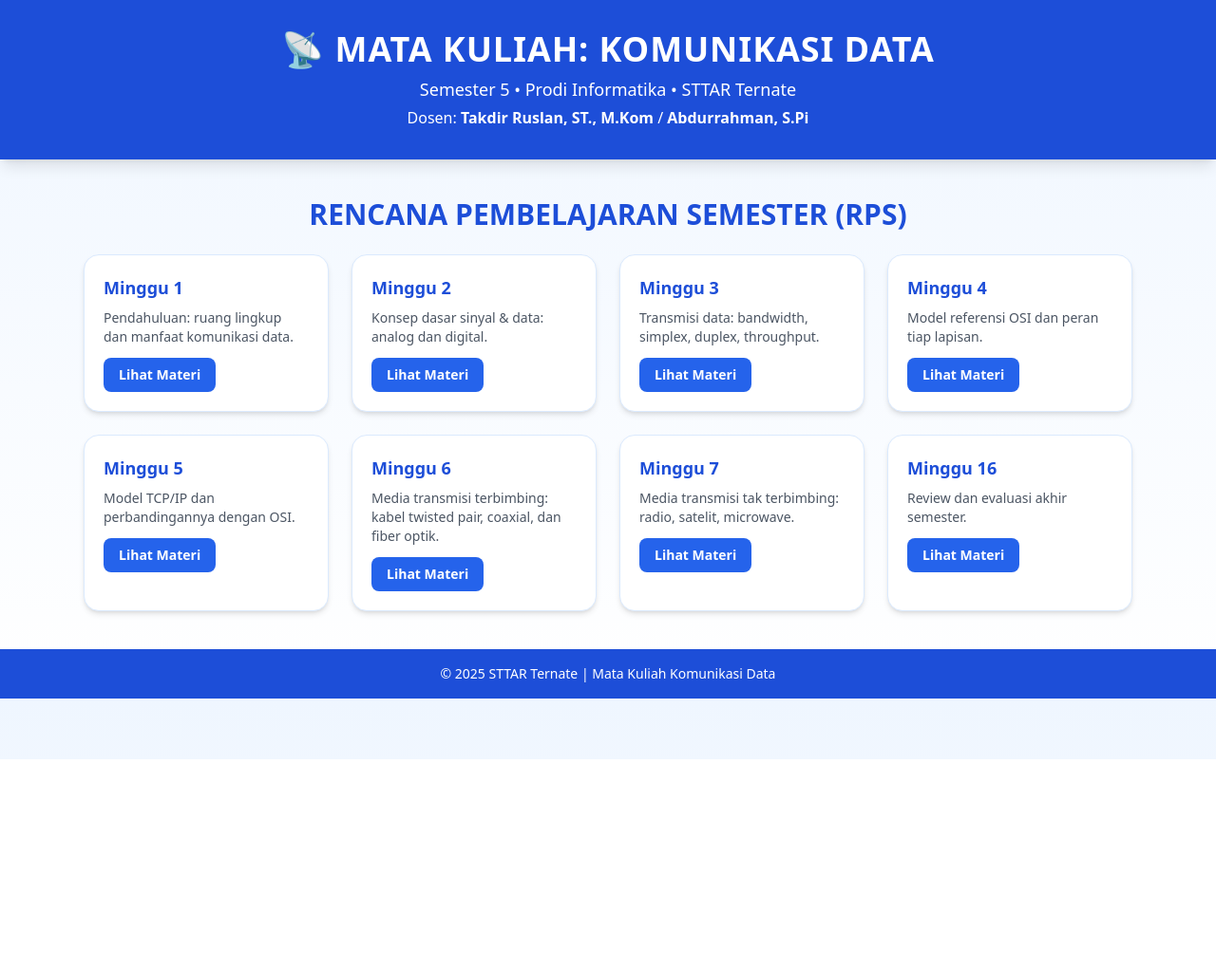
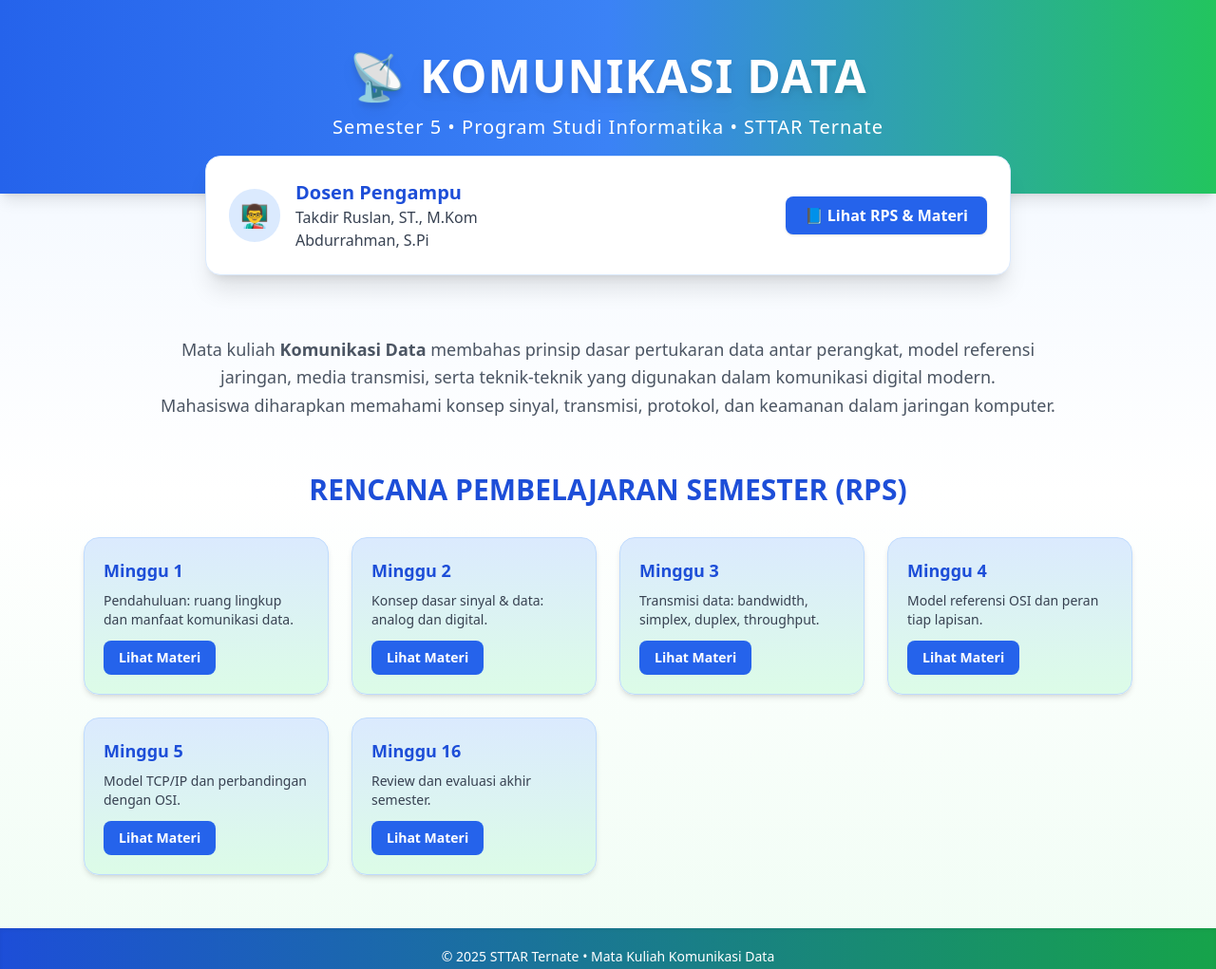
Before and after one commit to komdatSTTAR/komdat, a plain HTML site: page index.html in a window 1280 px wide. Shown: the top 1021 px of the page at 95% size. Before the commit the page ends 800 px from the top, so only its background shows below. Drawn offline with nearby package versions, Linux system fonts and the light colour scheme.

Commit message:
Update index.html

```diff
--- a/index.html
+++ b/index.html
@@ -7,105 +7,97 @@
   <script src="https://cdn.tailwindcss.com"></script>
 </head>
 
-<body class="bg-gradient-to-b from-blue-50 to-white text-gray-800 font-sans">
+<body class="bg-gradient-to-b from-blue-50 via-white to-green-50 text-gray-800 font-sans">
 
-  <!-- HEADER -->
-  <header class="bg-blue-700 text-white shadow-lg">
-    <div class="max-w-6xl mx-auto text-center py-8 px-4">
-      <h1 class="text-3xl md:text-4xl font-bold uppercase tracking-wide">📡 Mata Kuliah: Komunikasi Data</h1>
-      <p class="text-lg mt-2">Semester 5 • Prodi Informatika • STTAR Ternate</p>
-      <p class="mt-1 text-sm md:text-base">
-        Dosen: <span class="font-semibold">Takdir Ruslan, ST., M.Kom</span> /
-        <span class="font-semibold">Abdurrahman, S.Pi</span>
+  <!-- HERO / JUDUL MATA KULIAH -->
+  <section class="bg-gradient-to-r from-blue-600 via-blue-500 to-green-500 text-white shadow-lg py-14">
+    <div class="max-w-6xl mx-auto text-center px-4">
+      <h1 class="text-4xl md:text-5xl font-extrabold uppercase tracking-wide drop-shadow-lg">
+        📡 KOMUNIKASI DATA
+      </h1>
+      <p class="text-lg md:text-xl mt-4 font-light tracking-wider">
+        Semester 5 • Program Studi Informatika • STTAR Ternate
       </p>
     </div>
-  </header>
+  </section>
 
-  <!-- RPS DAN LINK MATERI -->
-  <section class="max-w-6xl mx-auto my-10 px-6">
-    <h2 class="text-2xl md:text-3xl font-bold text-blue-700 text-center mb-6 uppercase">
-      Rencana Pembelajaran Semester (RPS)
-    </h2>
+  <!-- KARTU DOSEN -->
+  <section class="max-w-4xl mx-auto px-6 -mt-10 relative z-10">
+    <div class="bg-white rounded-2xl shadow-xl border border-blue-100 p-6 md:flex items-center justify-between">
+      <div class="flex items-center space-x-4">
+        <div class="bg-blue-100 text-blue-700 p-3 rounded-full text-2xl">👨‍🏫</div>
+        <div>
+          <h3 class="text-xl font-bold text-blue-700">Dosen Pengampu</h3>
+          <p class="text-gray-700">Takdir Ruslan, ST., M.Kom</p>
+          <p class="text-gray-700">Abdurrahman, S.Pi</p>
+        </div>
+      </div>
+      <a href="#rps" class="mt-4 md:mt-0 inline-block bg-blue-600 hover:bg-green-600 text-white font-semibold px-5 py-2 rounded-lg shadow">
+        📘 Lihat RPS & Materi
+      </a>
+    </div>
+  </section>
+
+  <!-- DESKRIPSI SINGKAT -->
+  <section class="max-w-5xl mx-auto mt-16 px-6 text-center">
+    <p class="text-lg text-gray-600 leading-relaxed">
+      Mata kuliah <strong>Komunikasi Data</strong> membahas prinsip dasar pertukaran data antar perangkat, model referensi jaringan, media transmisi, serta teknik-teknik yang digunakan dalam komunikasi digital modern.
+      <br class="hidden sm:block">Mahasiswa diharapkan memahami konsep sinyal, transmisi, protokol, dan keamanan dalam jaringan komputer.
+    </p>
+  </section>
+
+  <!-- RPS DAN MATERI -->
+  <section id="rps" class="max-w-6xl mx-auto my-14 px-6">
+    <h2 class="text-3xl font-bold text-blue-700 text-center mb-8 uppercase">Rencana Pembelajaran Semester (RPS)</h2>
 
     <div class="grid grid-cols-1 sm:grid-cols-2 md:grid-cols-3 lg:grid-cols-4 gap-6">
 
-      <!-- Contoh Minggu 1 -->
-      <div class="bg-white rounded-2xl shadow-md border border-blue-100 p-5 hover:shadow-lg transition">
+      <!-- Gunakan pola yang sama untuk semua minggu -->
+      <div class="bg-gradient-to-b from-blue-100 to-green-100 rounded-2xl shadow-md border border-blue-200 p-5 hover:shadow-xl transition">
         <h3 class="font-bold text-blue-700 text-lg">Minggu 1</h3>
-        <p class="text-sm text-gray-600 mt-2">
-          Pendahuluan: ruang lingkup dan manfaat komunikasi data.
-        </p>
-        <a href="minggu1.html" class="inline-block mt-3 bg-blue-600 hover:bg-blue-700 text-white text-sm font-semibold px-4 py-2 rounded-lg">Lihat Materi</a>
+        <p class="text-sm text-gray-700 mt-2">Pendahuluan: ruang lingkup dan manfaat komunikasi data.</p>
+        <a href="minggu1.html" class="inline-block mt-3 bg-blue-600 hover:bg-green-600 text-white text-sm font-semibold px-4 py-2 rounded-lg">Lihat Materi</a>
       </div>
 
-      <!-- Minggu 2 -->
-      <div class="bg-white rounded-2xl shadow-md border border-blue-100 p-5 hover:shadow-lg transition">
+      <div class="bg-gradient-to-b from-blue-100 to-green-100 rounded-2xl shadow-md border border-blue-200 p-5 hover:shadow-xl transition">
         <h3 class="font-bold text-blue-700 text-lg">Minggu 2</h3>
-        <p class="text-sm text-gray-600 mt-2">
-          Konsep dasar sinyal & data: analog dan digital.
-        </p>
-        <a href="minggu2.html" class="inline-block mt-3 bg-blue-600 hover:bg-blue-700 text-white text-sm font-semibold px-4 py-2 rounded-lg">Lihat Materi</a>
+        <p class="text-sm text-gray-700 mt-2">Konsep dasar sinyal & data: analog dan digital.</p>
+        <a href="minggu2.html" class="inline-block mt-3 bg-blue-600 hover:bg-green-600 text-white text-sm font-semibold px-4 py-2 rounded-lg">Lihat Materi</a>
       </div>
 
-      <!-- Minggu 3 -->
-      <div class="bg-white rounded-2xl shadow-md border border-blue-100 p-5 hover:shadow-lg transition">
+      <div class="bg-gradient-to-b from-blue-100 to-green-100 rounded-2xl shadow-md border border-blue-200 p-5 hover:shadow-xl transition">
         <h3 class="font-bold text-blue-700 text-lg">Minggu 3</h3>
-        <p class="text-sm text-gray-600 mt-2">
-          Transmisi data: bandwidth, simplex, duplex, throughput.
-        </p>
-        <a href="minggu3.html" class="inline-block mt-3 bg-blue-600 hover:bg-blue-700 text-white text-sm font-semibold px-4 py-2 rounded-lg">Lihat Materi</a>
+        <p class="text-sm text-gray-700 mt-2">Transmisi data: bandwidth, simplex, duplex, throughput.</p>
+        <a href="minggu3.html" class="inline-block mt-3 bg-blue-600 hover:bg-green-600 text-white text-sm font-semibold px-4 py-2 rounded-lg">Lihat Materi</a>
       </div>
 
-      <!-- Minggu 4 -->
-      <div class="bg-white rounded-2xl shadow-md border border-blue-100 p-5 hover:shadow-lg transition">
+      <div class="bg-gradient-to-b from-blue-100 to-green-100 rounded-2xl shadow-md border border-blue-200 p-5 hover:shadow-xl transition">
         <h3 class="font-bold text-blue-700 text-lg">Minggu 4</h3>
-        <p class="text-sm text-gray-600 mt-2">
-          Model referensi OSI dan peran tiap lapisan.
-        </p>
-        <a href="minggu4.html" class="inline-block mt-3 bg-blue-600 hover:bg-blue-700 text-white text-sm font-semibold px-4 py-2 rounded-lg">Lihat Materi</a>
+        <p class="text-sm text-gray-700 mt-2">Model referensi OSI dan peran tiap lapisan.</p>
+        <a href="minggu4.html" class="inline-block mt-3 bg-blue-600 hover:bg-green-600 text-white text-sm font-semibold px-4 py-2 rounded-lg">Lihat Materi</a>
       </div>
 
-      <!-- Minggu 5 -->
-      <div class="bg-white rounded-2xl shadow-md border border-blue-100 p-5 hover:shadow-lg transition">
+      <!-- Lanjutkan sampai minggu 16 -->
+      <div class="bg-gradient-to-b from-blue-100 to-green-100 rounded-2xl shadow-md border border-blue-200 p-5 hover:shadow-xl transition">
         <h3 class="font-bold text-blue-700 text-lg">Minggu 5</h3>
-        <p class="text-sm text-gray-600 mt-2">
-          Model TCP/IP dan perbandingannya dengan OSI.
-        </p>
-        <a href="minggu5.html" class="inline-block mt-3 bg-blue-600 hover:bg-blue-700 text-white text-sm font-semibold px-4 py-2 rounded-lg">Lihat Materi</a>
+        <p class="text-sm text-gray-700 mt-2">Model TCP/IP dan perbandingan dengan OSI.</p>
+        <a href="minggu5.html" class="inline-block mt-3 bg-blue-600 hover:bg-green-600 text-white text-sm font-semibold px-4 py-2 rounded-lg">Lihat Materi</a>
       </div>
 
-      <!-- Minggu 6 -->
-      <div class="bg-white rounded-2xl shadow-md border border-blue-100 p-5 hover:shadow-lg transition">
-        <h3 class="font-bold text-blue-700 text-lg">Minggu 6</h3>
-        <p class="text-sm text-gray-600 mt-2">
-          Media transmisi terbimbing: kabel twisted pair, coaxial, dan fiber optik.
-        </p>
-        <a href="minggu6.html" class="inline-block mt-3 bg-blue-600 hover:bg-blue-700 text-white text-sm font-semibold px-4 py-2 rounded-lg">Lihat Materi</a>
+      <!-- ... copy pola di atas untuk Minggu 6–16 ... -->
+
+      <div class="bg-gradient-to-b from-blue-100 to-green-100 rounded-2xl shadow-md border border-blue-200 p-5 hover:shadow-xl transition">
+        <h3 class="font-bold text-blue-700 text-lg">Minggu 16</h3>
+        <p class="text-sm text-gray-700 mt-2">Review dan evaluasi akhir semester.</p>
+        <a href="minggu16.html" class="inline-block mt-3 bg-blue-600 hover:bg-green-600 text-white text-sm font-semibold px-4 py-2 rounded-lg">Lihat Materi</a>
       </div>
 
-      <!-- Minggu 7 -->
-      <div class="bg-white rounded-2xl shadow-md border border-blue-100 p-5 hover:shadow-lg transition">
-        <h3 class="font-bold text-blue-700 text-lg">Minggu 7</h3>
-        <p class="text-sm text-gray-600 mt-2">
-          Media transmisi tak terbimbing: radio, satelit, microwave.
-        </p>
-        <a href="minggu7.html" class="inline-block mt-3 bg-blue-600 hover:bg-blue-700 text-white text-sm font-semibold px-4 py-2 rounded-lg">Lihat Materi</a>
-      </div>
-
-      <!-- (lanjutkan pola sama sampai minggu 16) -->
-      <div class="bg-white rounded-2xl shadow-md border border-blue-100 p-5 hover:shadow-lg transition">
-        <h3 class="font-bold text-blue-700 text-lg">Minggu 16</h3>
-        <p class="text-sm text-gray-600 mt-2">
-          Review dan evaluasi akhir semester.
-        </p>
-        <a href="minggu16.html" class="inline-block mt-3 bg-blue-600 hover:bg-blue-700 text-white text-sm font-semibold px-4 py-2 rounded-lg">Lihat Materi</a>
-      </div>
     </div>
   </section>
 
   <!-- FOOTER -->
-  <footer class="bg-blue-700 text-white text-center py-4 mt-10">
-    <p class="text-sm">&copy; 2025 STTAR Ternate | Mata Kuliah Komunikasi Data</p>
+  <footer class="bg-gradient-to-r from-blue-700 to-green-600 text-white text-center py-5 mt-10 shadow-inner">
+    <p class="text-sm">&copy; 2025 STTAR Ternate • Mata Kuliah Komunikasi Data</p>
   </footer>
 </body>
 </html>
```
